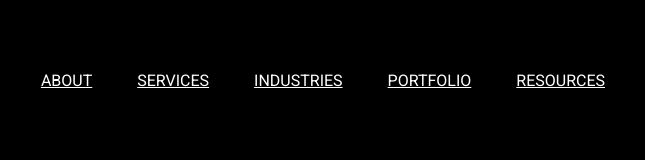
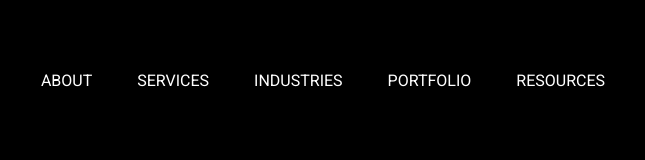
Before and after one commit to Subham1234kundu/NavbarForClient, a plain HTML site: page index.html in a window 1280 px wide. Shown: the full height of the page, 386-1031 px from the left. Drawn offline with Linux system fonts and the light colour scheme.

Commit message:
first commit

```diff
--- a/navbar.css
+++ b/navbar.css
@@ -6,7 +6,12 @@
     box-sizing: border-box;
     background: #000;
     color: white;
+    text-decoration: none;
 }
+a{
+  text-decoration: none;
+}
+
 
 .navbar {
     width: 100vw;
```
